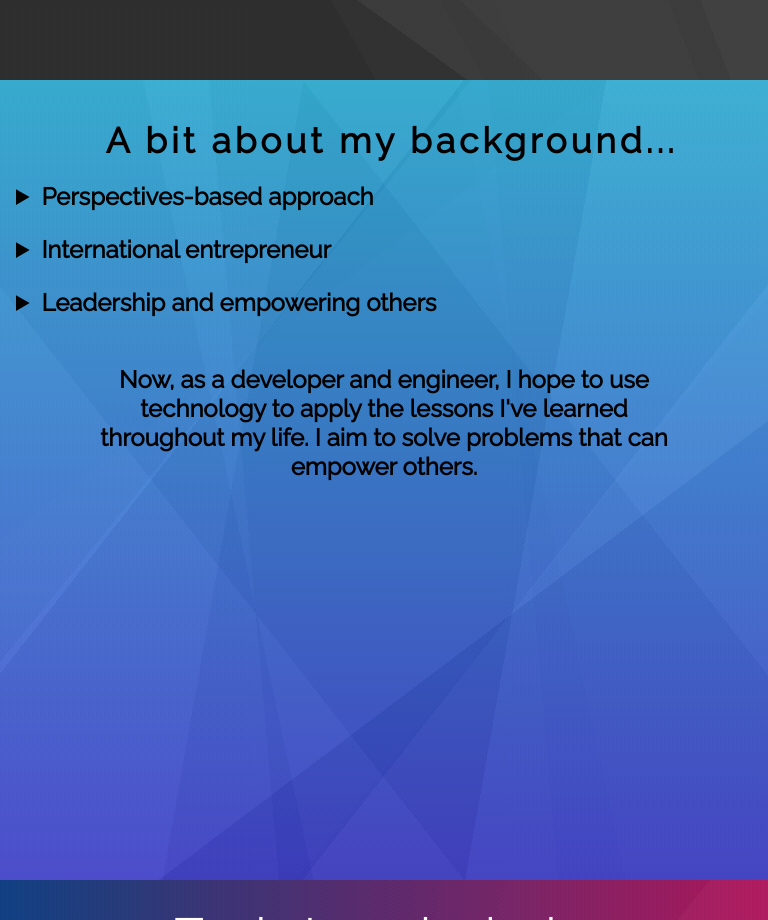
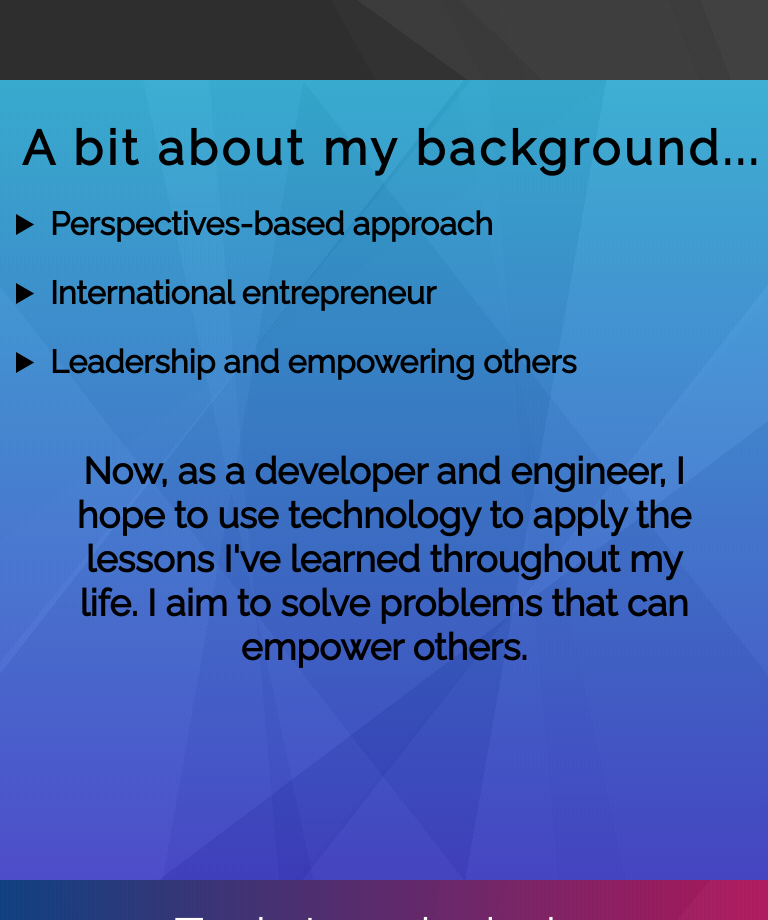
Before and after one commit to drmeloy/danmeloy.dev, a website: page index.html in a window 768 px wide. Shown: the part 1520-2440 px from the top of the page. Drawn offline with nearby package versions, Linux system fonts and the light colour scheme; files that its build step writes are made by us from their sources; a web font is replaced by a local one.

Commit message:
some changes for tablet size responsiveness

```diff
--- a/page.css
+++ b/page.css
@@ -83,7 +83,6 @@ p {
 
 .background {
   padding: 2vw 3vw;
-  text-align: justify;
   font-size: 1.4rem;
   line-height: 1.8rem;
 }
@@ -308,7 +307,7 @@ h4{
   }
 
   .title {
-    font-size: 2.2em;
+    font-size: 3em;
     text-align: center;
   }
 
@@ -327,12 +326,14 @@ h4{
   }
 
   .backgrounds-details {
-    font-size: 1.5em;
+    font-size: 2em;
     margin-bottom: 1em;
   }
 
   .background {
     text-align: center;
+    font-size: 1.8rem;
+    line-height: 2.5rem;
   }
 
   .titles {
@@ -340,7 +341,7 @@ h4{
   }
 
   .ender {
-    font-size: 1.5rem;
+    font-size: 2.3em;
     width: 80vw;
     text-align: center;
     margin: 1em auto;
```
